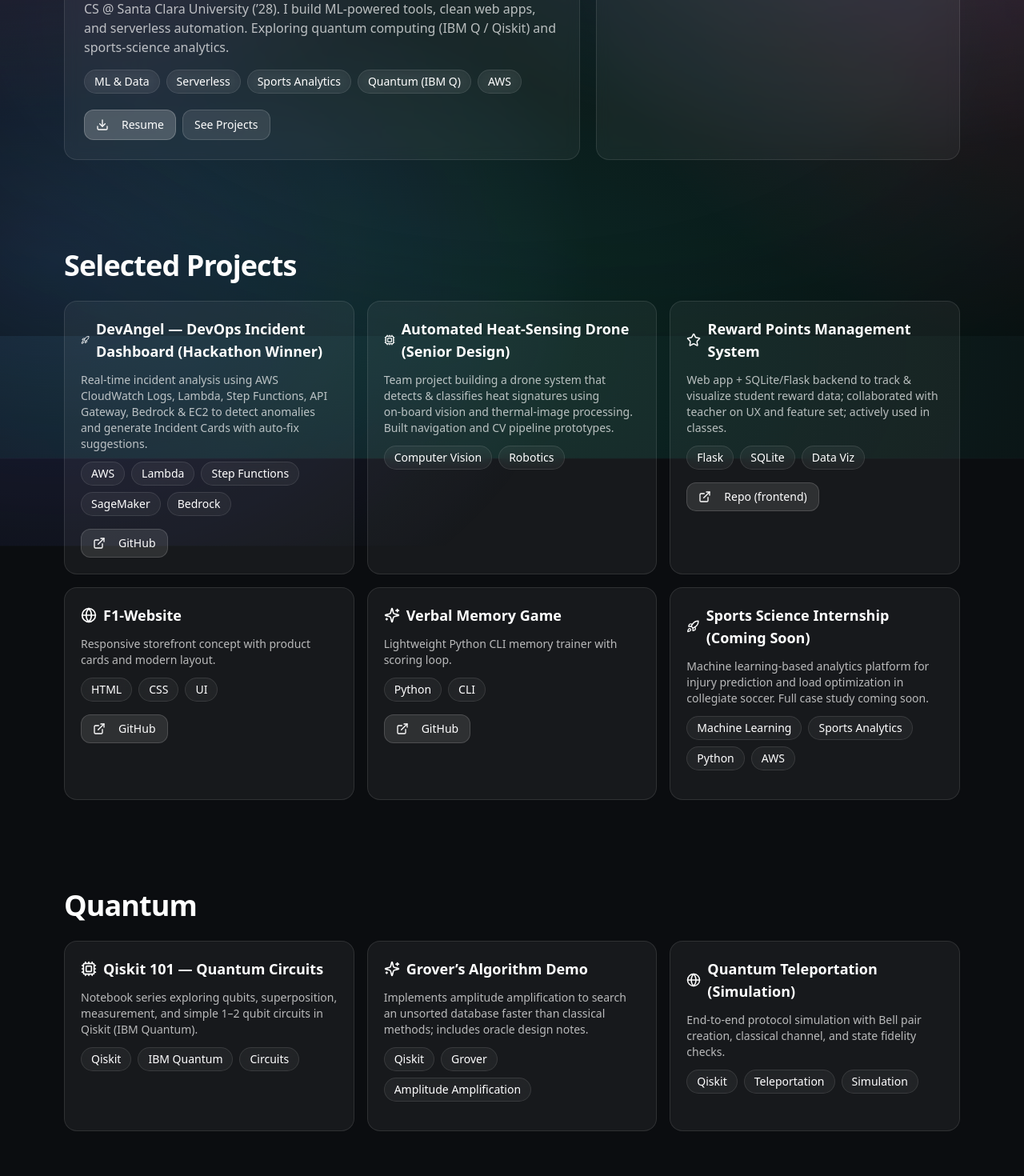
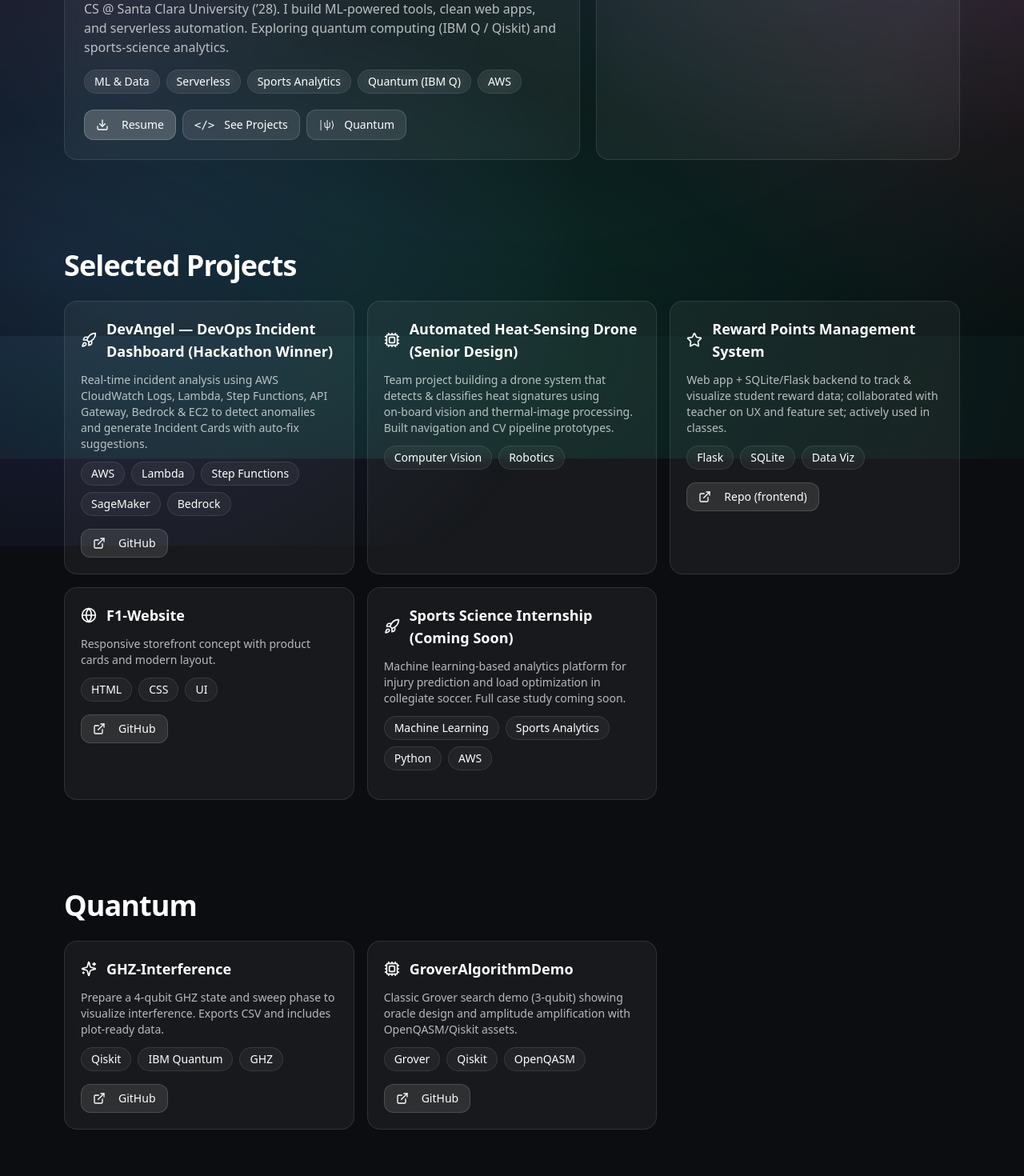
Before and after one commit to MatthiasMasiero/Portfolio, a React (Vite) app: page / in a window 1280 px wide. Shown: the part 380-1850 px from the top of the page at 80% size. Built offline with nearby package versions, Linux system fonts and the light colour scheme.

Commit message:
Added symbols and buttons and fixed all current bugs.

```diff
--- a/src/App.jsx
+++ b/src/App.jsx
@@ -175,13 +175,7 @@ const PROJECTS = [
     links: [{ href: "https://github.com/MatthiasMasiero/F1-Website", label: "GitHub" }],
     icon: <Globe className="w-5 h-5" />,
   },
-  {
-    title: "Verbal Memory Game",
-    desc: "Lightweight Python CLI memory trainer with scoring loop.",
-    tags: ["Python", "CLI"],
-    links: [{ href: "https://github.com/MatthiasMasiero/Verbal-Memory-Game", label: "GitHub" }],
-    icon: <Sparkles className="w-5 h-5" />,
-  },
+
   {
     title: "Sports Science Internship (Coming Soon)",
     desc: "Machine learning-based analytics platform for injury prediction and load optimization in collegiate soccer. Full case study coming soon.",
@@ -193,25 +187,24 @@ const PROJECTS = [
 
 const QUANTUM = [
   {
-    title: "Qiskit 101 — Quantum Circuits",
-    desc: "Notebook series exploring qubits, superposition, measurement, and simple 1–2 qubit circuits in Qiskit (IBM Quantum).",
-    tags: ["Qiskit", "IBM Quantum", "Circuits"],
-    links: [],
-    icon: <Cpu className="w-5 h-5" />,
-  },
-  {
-    title: "Grover’s Algorithm Demo",
-    desc: "Implements amplitude amplification to search an unsorted database faster than classical methods; includes oracle design notes.",
-    tags: ["Qiskit", "Grover", "Amplitude Amplification"],
-    links: [],
+    title: "GHZ-Interference",
+    desc:
+      "Prepare a 4‑qubit GHZ state and sweep phase to visualize interference. Exports CSV and includes plot‑ready data.",
+    tags: ["Qiskit", "IBM Quantum", "GHZ"],
+    links: [
+      { href: "https://github.com/MatthiasMasiero/GHZ-Interference", label: "GitHub" },
+    ],
     icon: <Sparkles className="w-5 h-5" />,
   },
   {
-    title: "Quantum Teleportation (Simulation)",
-    desc: "End-to-end protocol simulation with Bell pair creation, classical channel, and state fidelity checks.",
-    tags: ["Qiskit", "Teleportation", "Simulation"],
-    links: [],
-    icon: <Globe className="w-5 h-5" />,
+    title: "GroverAlgorithmDemo",
+    desc:
+      "Classic Grover search demo (3‑qubit) showing oracle design and amplitude amplification with OpenQASM/Qiskit assets.",
+    tags: ["Grover", "Qiskit", "OpenQASM"],
+    links: [
+      { href: "https://github.com/MatthiasMasiero/GroverAlgorithmDemo", label: "GitHub" },
+    ],
+    icon: <Cpu className="w-5 h-5" />,
   },
 ];
 
@@ -293,8 +286,12 @@ function ProjectCard({ p }) {
     >
       <Card className="bg-white/5 border-white/10 hover:bg-white/[0.07] transition-colors h-full">
         <CardContent className="p-5 flex flex-col gap-3">
-          <div className="flex items-center gap-2 text-lg font-semibold">
-            {p.icon}
+          <div className="flex items-center gap-3 text-lg font-semibold">
+            <div className="flex items-center justify-center w-5 h-5">
+              {React.isValidElement(p.icon)
+                ? React.cloneElement(p.icon, { className: "w-5 h-5 text-white", strokeWidth: 2 })
+                : p.icon}
+            </div>
             <span>{p.title}</span>
           </div>
           <p className="text-white/70 text-sm">{p.desc}</p>
@@ -340,7 +337,16 @@ function Header() {
               </a>
             </Button>
             <Button variant="secondary" asChild>
-              <a href="#projects">Projects</a>
+              <a href="#projects">
+                <span className="mr-1 font-mono text-xs">&lt;/&gt;</span>
+                Projects
+              </a>
+            </Button>
+            <Button variant="secondary" asChild>
+              <a href="#quantum">
+                <span className="mr-1 text-xs leading-none align-middle">|ψ⟩</span>
+                Quantum
+              </a>
             </Button>
           </div>
         </nav>
@@ -378,7 +384,16 @@ function Header() {
                 </Button>
               )}
               <Button asChild variant="secondary">
-                <a href="#projects">See Projects</a>
+                <a href="#projects">
+                  <span className="mr-1 font-mono text-sm">&lt;/&gt;</span>
+                  See Projects
+                </a>
+              </Button>
+              <Button asChild variant="secondary">
+                <a href="#quantum">
+                  <span className="mr-1 text-xs leading-none align-middle">|ψ⟩</span>
+                  Quantum
+                </a>
               </Button>
             </div>
           </motion.div>
```
